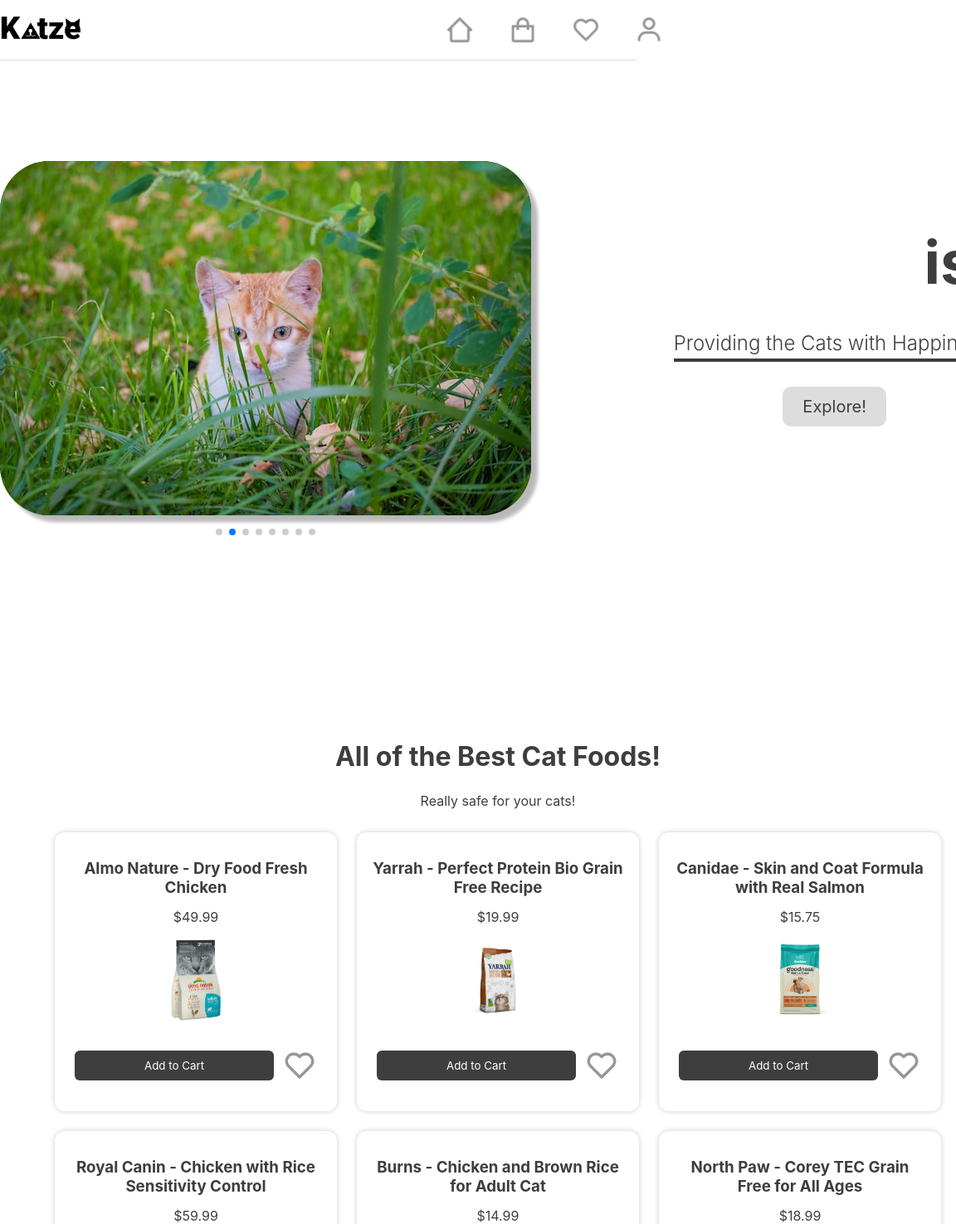
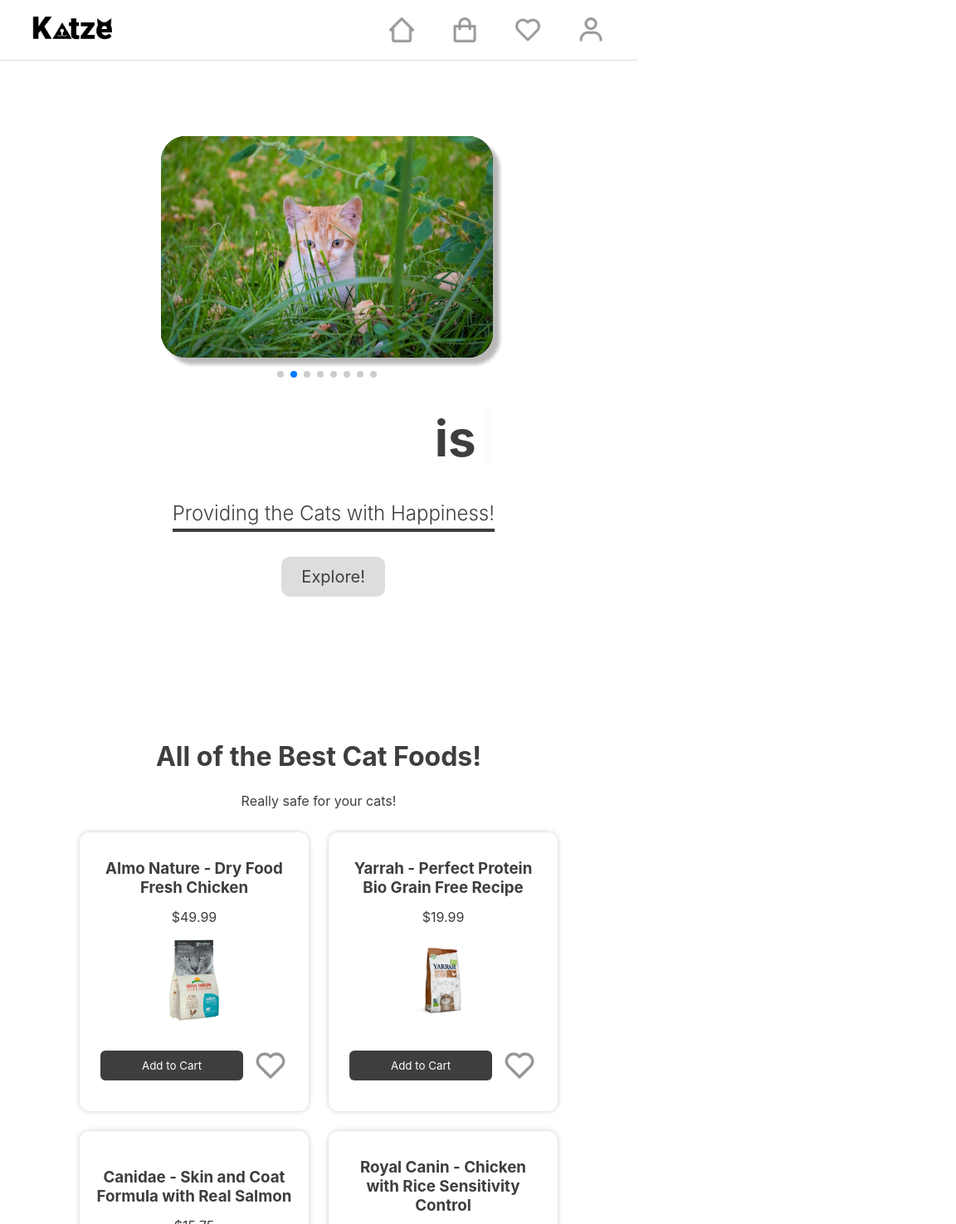
Before and after one commit to stevanryan/katze-app, a React (Create React App) app: page / in a window 768 px wide. Shown: the top 1475 px of the page at 83% size, 1152 px wide, since content can reach past the window. Built offline with nearby package versions, Linux system fonts and the light colour scheme.

Commit message:
adding tablet responsive style

```diff
--- a/src/Style/All.scss
+++ b/src/Style/All.scss
@@ -173,7 +173,6 @@
   }
 
   .cart-food {
-    // Setup the looks
     display: grid;
     align-items: center;
     grid-template-columns: 190px 0.5fr 90px 132px 1fr;
@@ -277,7 +276,6 @@
   }
 
   .favourite-food {
-    // Setup the looks
     display: grid;
     align-items: center;
     grid-template-columns: 1fr 1fr 1fr;
@@ -331,12 +329,133 @@
 }
 
 // Media Queries
-// Home Page
+// Tablet
+@media screen and (max-width: 1024px) {
+  // Home Page
+  .home-page {
+    width: 600px;
 
-// Tablet
+    .landing {
+      height: 720px;
+
+      .landing-cat {
+        width: 500px;
+        top: 60px;
+        left: 10%;
+
+        img {
+          width: 400px;
+          border-radius: 30px;
+        }
+      }
+
+      .landing-title {
+        top: 420px;
+        right: 88px;
+
+        h1 {
+          font-size: 60px;
+        }
+      }
+    }
+  }
+
+  // Food Shop
+  .food-shop {
+    .food-swiper {
+      width: 600px;
+    }
+
+    .cat-food {
+      justify-content: space-between;
+    }
+  }
+
+  .food-item {
+    border-radius: 12px;
+    margin: 12px;
+    padding: 18px;
+    width: 276px;
+
+    .btn {
+      grid-template-columns: 1fr 0.5fr;
+
+      button {
+        width: 172px;
+      }
+    }
+  }
+
+  // Cart
+  .cart-page {
+    padding-top: 120px;
+
+    .item-in-cart {
+      width: 100%;
+    }
+
+    .cart-food {
+      display: grid;
+      align-items: center;
+      grid-template-columns: 1fr 0.5fr 90px 132px 1fr;
+      grid-template-areas:
+        'image title title title title'
+        'image title title title title'
+        'image price amount totalprice button';
+      margin: 12px;
+      padding: 18px;
+      width: 90%;
+
+      p.amount {
+        grid-area: amount;
+        align-self: center;
+        justify-self: center;
+      }
+
+      .cart-btn {
+        grid-area: button;
+
+        button {
+          font-size: 24px;
+          margin: 12px 6px 6px 6px;
+          padding: 0px 24px;
+        }
+      }
+
+      .close-btn {
+        position: relative;
+
+        .rmv-item {
+          top: -124px;
+          left: -24px;
+        }
+      }
+    }
+
+    .item-prices {
+      width: 90%;
+    }
+  }
+
+  // Favourite
+  .favourite-page {
+    .item-in-favourite {
+      width: 100%;
+    }
+
+    .favourite-food {
+      width: 85%;
+
+      .close-btn {
+        grid-area: button;
+      }
+    }
+  }
+}
 
 // Mobile
-@media screen and (max-width: 576px) {
+@media screen and (max-width: 480px) {
+  // Home Page
   .home-page {
     width: 100%;
 
--- a/src/components/Other/Navstyle.scss
+++ b/src/components/Other/Navstyle.scss
@@ -104,7 +104,7 @@
   }
 }
 
-@media screen and (max-width: 1024px) {
+@media screen and (min-width: 768px) {
   nav {
     width: 100%;
     border-bottom: 1px solid #dddddd;
@@ -113,7 +113,7 @@
 
     .centered {
       margin: 0 auto;
-      width: 800px;
+      width: 90%;
       height: 72px;
       display: flex;
       flex-direction: row;
@@ -123,7 +123,7 @@
   }
 }
 
-@media screen and (max-width: 576px) {
+@media screen and (max-width: 480px) {
   nav {
     width: 100%;
     border-bottom: 1px solid #dddddd;
```
